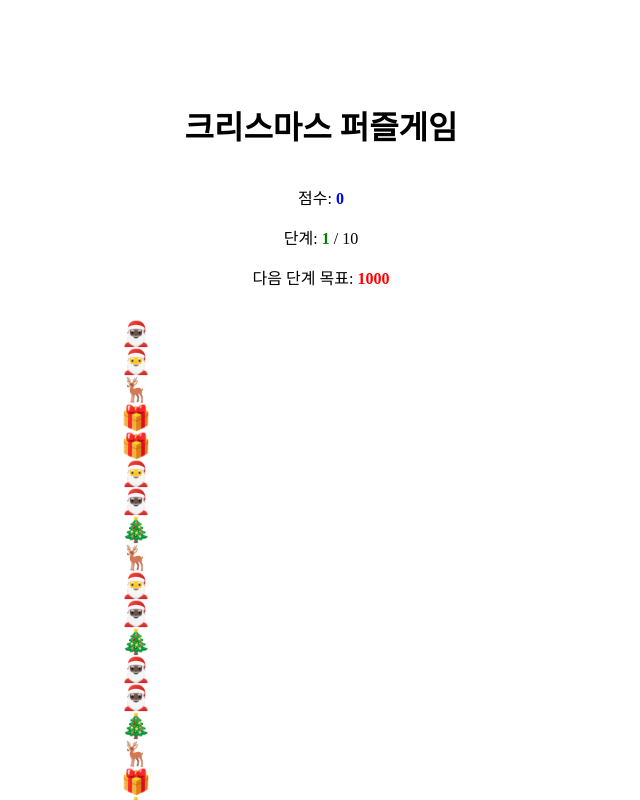
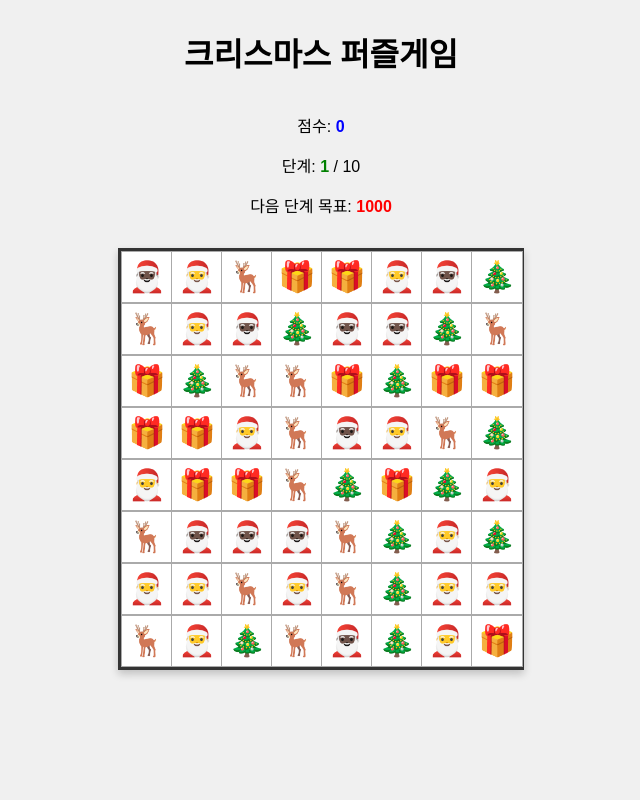
Before and after one commit to cyjk32-debug/webgame, a plain HTML site: page index.html in a window 1280 px wide. Shown: the top 800 px of the page, without its empty margins (319-959 px from the left). Drawn offline with Linux system fonts and the light colour scheme.

Commit message:
Update style.css

```diff
--- a/style.css
+++ b/style.css
@@ -1,33 +1,43 @@
-/* 1. Body 스타일: 화면 전체를 사용하고 내용을 중앙에 배치 */
 body {
     display: flex;
-    flex-direction: column; /* 요소를 세로로 배열 */
-    align-items: center;    /* 수평 중앙 정렬 */
-    justify-content: center; /* 수직 중앙 정렬 */
-    min-height: 100vh;      /* 뷰포트 전체 높이 사용 */
-    margin: 0;
-    /* (나머지 배경 스타일 유지) */
+    flex-direction: column;
+    align-items: center;
+    font-family: Arial, sans-serif;
+    background-color: #f0f0f0;
 }
 
-/* 2. 게임 보드 컨테이너 스타일 */
 #game-board {
-    /* 고정된 크기 대신, 뷰포트 크기에 반응하도록 변경 */
-    width: 90vmin;  /* 뷰포트의 더 작은 차원(높이 또는 너비)의 90% 사용 */
-    height: 90vmin;
-    /* grid-template-columns는 JavaScript에서 제어되므로 변경하지 않습니다. */
-
-    /* 화면 크기에 맞춰 보드 크기가 유연하게 조정됩니다. */
-    max-width: 400px; /* 데스크톱에서 너무 커지는 것을 방지 (선택 사항) */
-    max-height: 400px;
+    display: grid;
+    /* JS에서 grid-template-columns 설정 */
+    border: 3px solid #333;
+    background-color: #ccc;
+    box-shadow: 0 4px 8px rgba(0, 0, 0, 0.2);
 }
 
-/* 3. 타일 크기 조정 (선택 사항) */
-/* 타일 크기는 JS가 설정한 그리드 레이아웃에 의해 결정되므로,
-   크기가 적절하지 않으면 JS 코드의 50px 설정을 조정해야 할 수 있습니다. */
 .tile {
-    /* (기존 스타일 유지) */
-    font-size: 24px; /* 모바일에서 잘 보이도록 글꼴 크기 조정 */
+    width: 50px;
+    height: 50px;
+    display: flex;
+    justify-content: center;
+    align-items: center;
+    font-size: 30px;
+    cursor: pointer;
+    border: 1px solid #aaa;
+    transition: transform 0.1s;
+    user-select: none;
+    background-color: white;
 }
+
+.tile:hover {
+    box-shadow: inset 0 0 10px rgba(0, 0, 0, 0.3);
+}
+
+.selected {
+    border: 3px solid red; /* 선택된 타일 표시 */
+    box-shadow: 0 0 15px red;
+    z-index: 10;
+}
+
 /* ★★★ 추가된 애니메이션 클래스 ★★★ */
 .clearing {
     animation: fadeOut 0.3s ease-in forwards;
@@ -42,5 +52,4 @@ body {
         opacity: 0;
         transform: scale(0.1);
     }
-
 }
```
